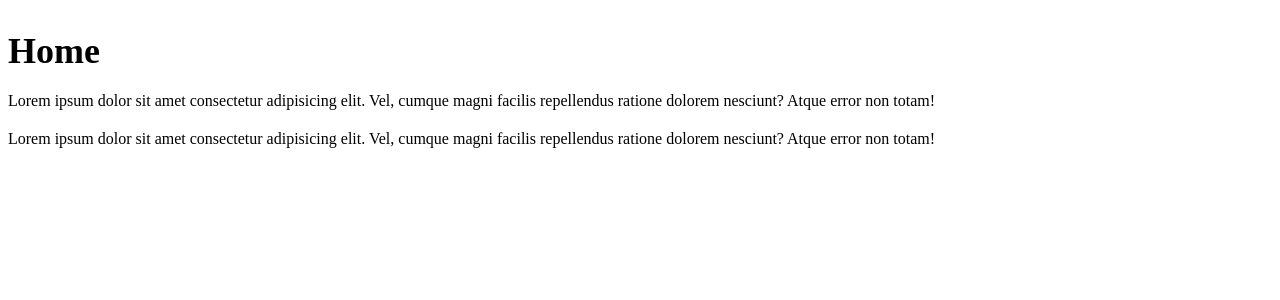
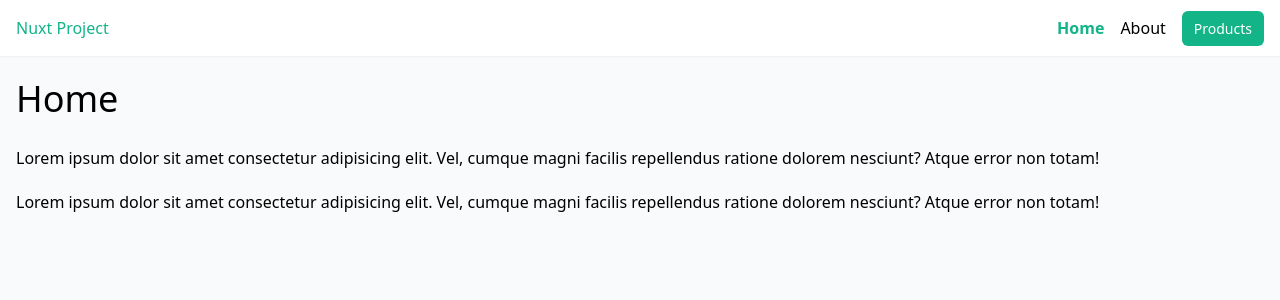
Before and after one commit to Kingsleyetukudo/first-nuxt-project, a Nuxt app: page / in a window 1280 px wide. Shown: the top 300 px of the page. Built offline with nearby package versions, Linux system fonts and the light colour scheme.

Commit message:
added tailwind css to my nuxt project

```diff
--- /dev/null
+++ b/assets/css/tailwind.css
@@ -0,0 +1,13 @@
+@tailwind base;
+@tailwind components;
+@tailwind utilities;
+
+body {
+  @apply bg-gray-50;
+}
+
+@layer components {
+  .btn {
+    @apply bg-[#12b488] text-white px-3 py-2 rounded-md text-sm text-white;
+  }
+}
--- /dev/null
+++ b/layouts/default.vue
@@ -0,0 +1,24 @@
+<template>
+  <div>
+    <header class="shadow-sm bg-white">
+      <nav class="container mx-auto p-4 flex justify-between">
+        <NuxtLink to="/">Nuxt Project</NuxtLink>
+        <ul class="flex gap-4">
+          <li><NuxtLink to="/" class="font-bold">Home</NuxtLink></li>
+          <li><NuxtLink to="/about">About</NuxtLink></li>
+          <li><NuxtLink to="/products" class="btn">Products</NuxtLink></li>
+        </ul>
+      </nav>
+    </header>
+
+    <div class="container mx-auto p-4">
+      <slot />
+    </div>
+  </div>
+</template>
+
+<style scoped>
+.router-link-exact-active {
+  color: #12b488;
+}
+</style>
--- /dev/null
+++ b/layouts/products.vue
@@ -0,0 +1,27 @@
+<template>
+  <div>
+    <header class="shadow-sm bg-white">
+      <nav class="container mx-auto p-4">
+        <NuxtLink to="/products" class="font-bold">Nuxt Project</NuxtLink>
+      </nav>
+    </header>
+
+    <div class="container mx-auto p-4">
+      <slot />
+    </div>
+
+    <footer class="container mx-auto p-4 flex justify-between border-t-2">
+      <ul>
+        <li><NuxtLink to="/">Home</NuxtLink></li>
+        <li><NuxtLink to="/about">About</NuxtLink></li>
+        <li><NuxtLink to="/products">Products</NuxtLink></li>
+      </ul>
+    </footer>
+  </div>
+</template>
+
+<style scoped>
+.router-link-exact-active {
+  color: #12b488;
+}
+</style>
--- a/nuxt.config.ts
+++ b/nuxt.config.ts
@@ -1,4 +1,4 @@
 // https://nuxt.com/docs/api/configuration/nuxt-config
 export default defineNuxtConfig({
-
-})
+  modules: ["@nuxtjs/tailwindcss"],
+});
--- a/package.json
+++ b/package.json
@@ -8,6 +8,7 @@
     "postinstall": "nuxt prepare"
   },
   "devDependencies": {
+    "@nuxtjs/tailwindcss": "^6.2.0",
     "nuxt": "^3.0.0"
   }
 }
--- a/pages/products/[id].vue
+++ b/pages/products/[id].vue
@@ -11,6 +11,10 @@
 
 <script setup>
 const { id } = useRoute().params;
+
+definePageMeta({
+  layout: "products",
+});
 </script>
 
 <style scoped></style>
--- a/pages/products/index.vue
+++ b/pages/products/index.vue
@@ -4,6 +4,10 @@
   </div>
 </template>
 
-<script setup></script>
+<script setup>
+definePageMeta({
+  layout: "products",
+});
+</script>
 
 <style scoped></style>
```
Also changed, not shown: 1 other file (tests, documents, lock files or other folders).
